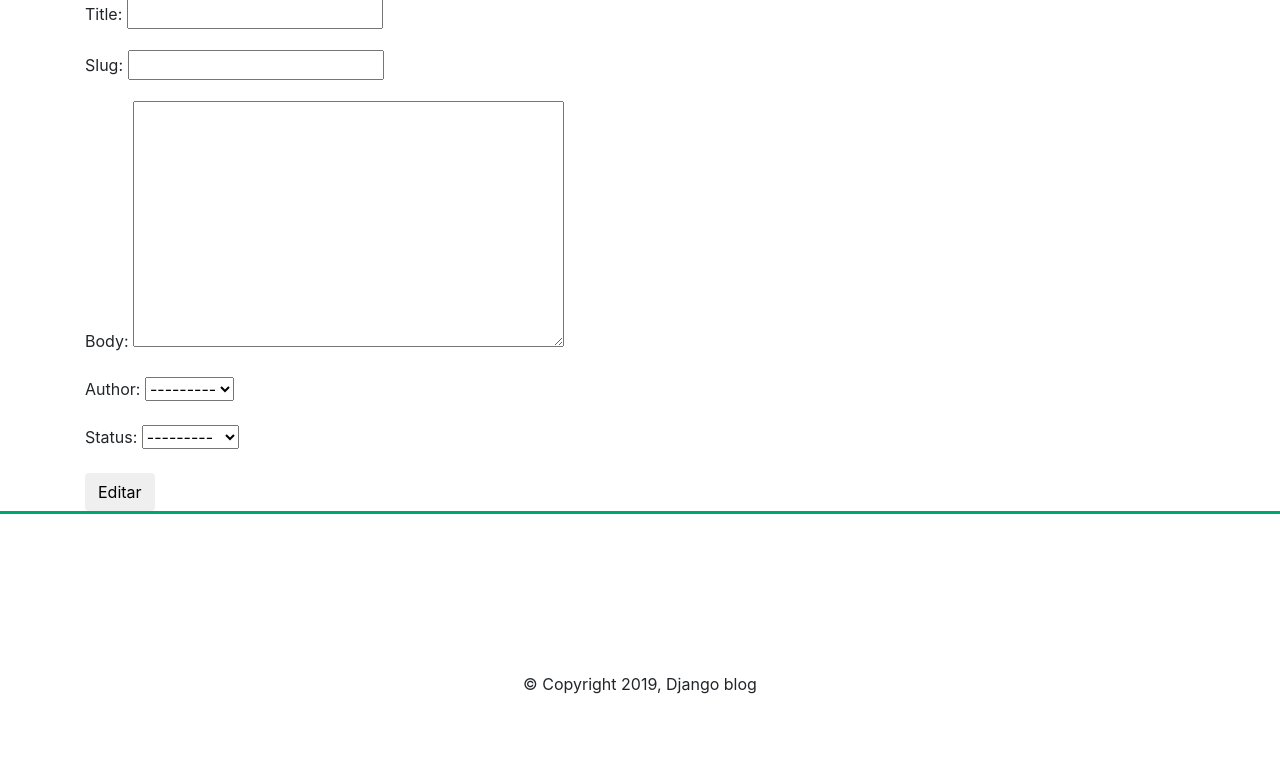
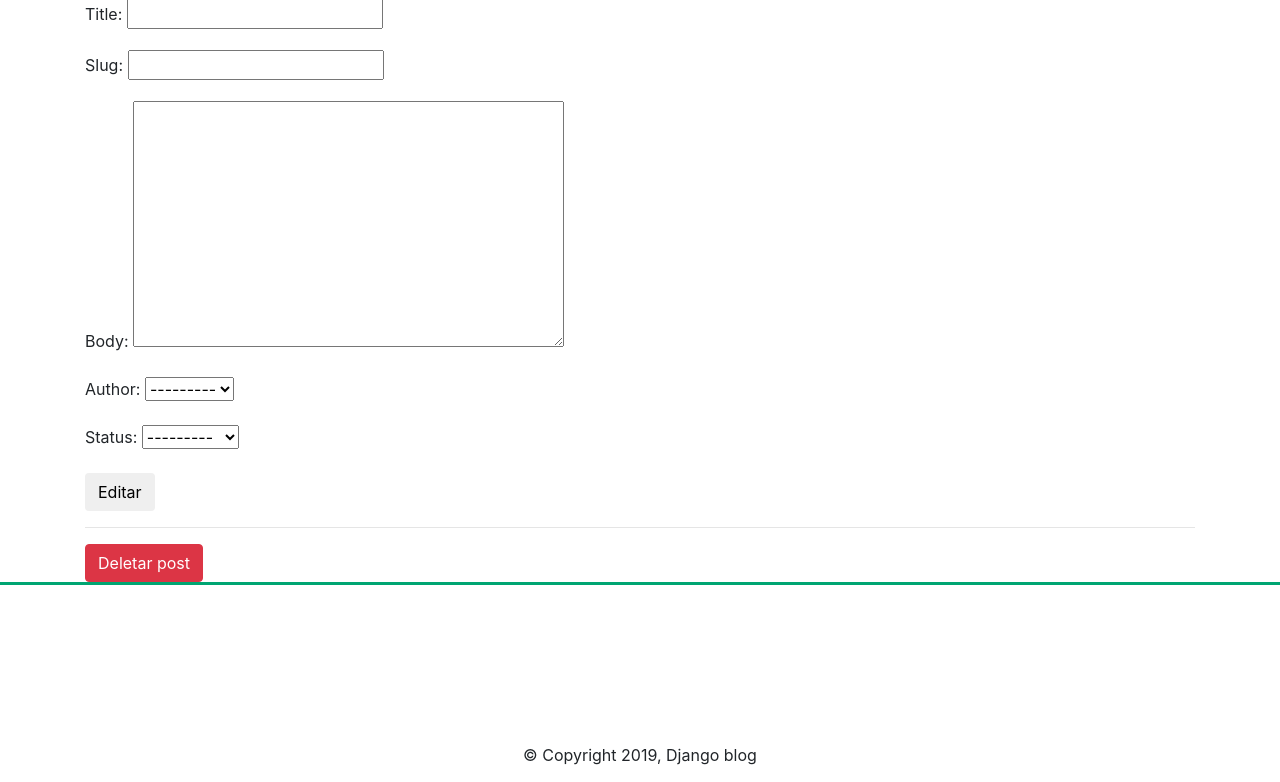
Before and after one commit to Arthur994/Django, a Django app: template blog/templates/blog/edit_post.html in a window 1280 px wide. Shown: the part 113-895 px from the top of the page. Before the commit the page ends 807 px from the top, so only its background shows below. Run offline with Django 3.2, Linux system fonts and the light colour scheme; the template is opened without the code that fills it: values that come from a table or form of the project are taken from there, others are empty; parts of the project's set-up code (start-up, migrations or seed data) failed here and were passed over; some libraries are stand-ins or nearby versions.

Commit message:
deletar funcionando crud completo

```diff
--- a/blog/templates/blog/edit_post.html
+++ b/blog/templates/blog/edit_post.html
@@ -9,7 +9,11 @@
                 {{ form.as_p }}
                 <input type="submit" class="btn btn-default" value="Editar">
             </form>
-
         </div>
+        <hr>
+        <form action="{% url 'blog:post_delete' post.id %}" method="POST">
+            {% csrf_token %}
+            <input type="submit" class="btn btn-danger" value='Deletar post'>
+        </form>
     </div>
 {% endblock %}
--- a/blog/views.py
+++ b/blog/views.py
@@ -70,3 +70,9 @@ def post_update(request,id):
 
     elif(request.method == 'GET'):
         return render(request, 'blog/edit_post.html', {'form': form,'post':post})
+
+@login_required
+def post_delete(request,id):
+    post = get_object_or_404(Post,pk=id)
+    post.delete()
+    return redirect('blog:post_list')
```
